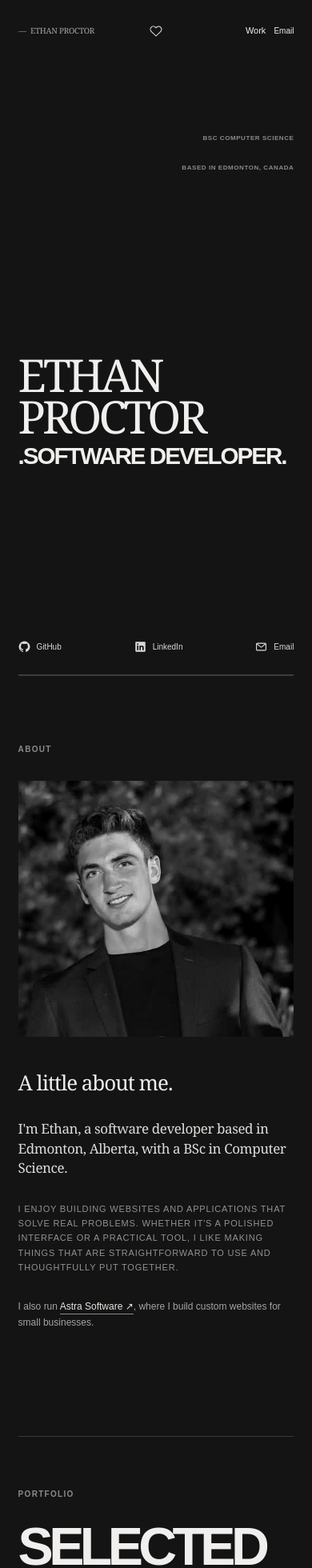
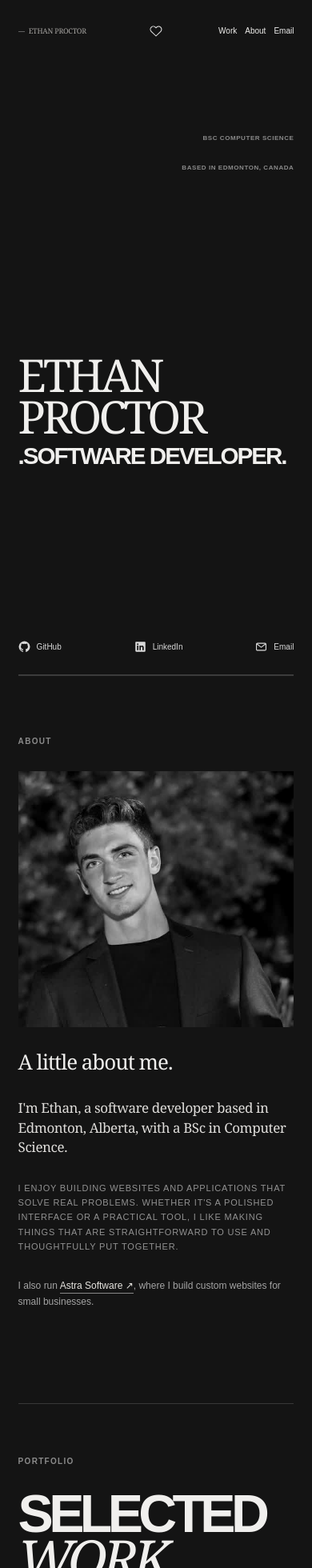
Before and after one commit to proctor18/proctore, a Next.js app: page / in a window 390 px wide. Shown: the top 1960 px of the page at 80% size. Built offline with nearby package versions, Linux system fonts and the light colour scheme.

Commit message:
Show all mobile navigation links and style single paragraph bio

```diff
--- a/app/globals.css
+++ b/app/globals.css
@@ -313,3 +313,37 @@ a { color: inherit; text-decoration: none; }
 @media(max-width:520px) {
   .contact-action,.contact-action:hover {margin-top:36px;}
 }
+
+/* One-paragraph editorial About section */
+.about-section { padding-bottom:clamp(100px,12vw,180px); }
+.about-grid { grid-template-columns:minmax(130px,1fr) minmax(0,2.2fr); gap:clamp(30px,7vw,130px); align-items:start; padding-top:clamp(80px,10vw,150px); }
+.about-copy { max-width:760px; padding-top:0; }
+.about-copy .about-editorial {
+  margin:0;
+  max-width:730px;
+  color:#b8b8b8;
+  font-family:Arial,Helvetica,sans-serif;
+  font-size:clamp(16px,1.65vw,25px);
+  font-weight:500;
+  line-height:1.43;
+  letter-spacing:-.025em;
+  text-transform:uppercase;
+}
+.about-copy .about-editorial a { color:#eee; border-bottom:1px solid #777; }
+.project-count { margin-bottom:28px; }
+@media(max-width:760px) {
+  .about-grid { grid-template-columns:1fr; gap:30px; padding-top:75px; }
+  .about-grid > .section-label { grid-column:auto; }
+  .about-copy { max-width:100%; padding:0; }
+  .about-copy .about-editorial { font-size:clamp(15px,3.5vw,21px); }
+  .nav-links > a:nth-child(2) { display:inline; }
+}
+@media(max-width:520px) {
+  .site-nav { gap:8px; }
+  .nav-name { font-size:9px; }
+  .nav-name-rule { width:8px; }
+  .nav-links { gap:10px; font-size:10px; }
+  .nav-contact { font-size:10px; padding:8px 0; }
+  .nav-links > a:nth-child(2) { display:inline; }
+  .about-copy .about-editorial { font-size:15px; line-height:1.48; }
+}
```
